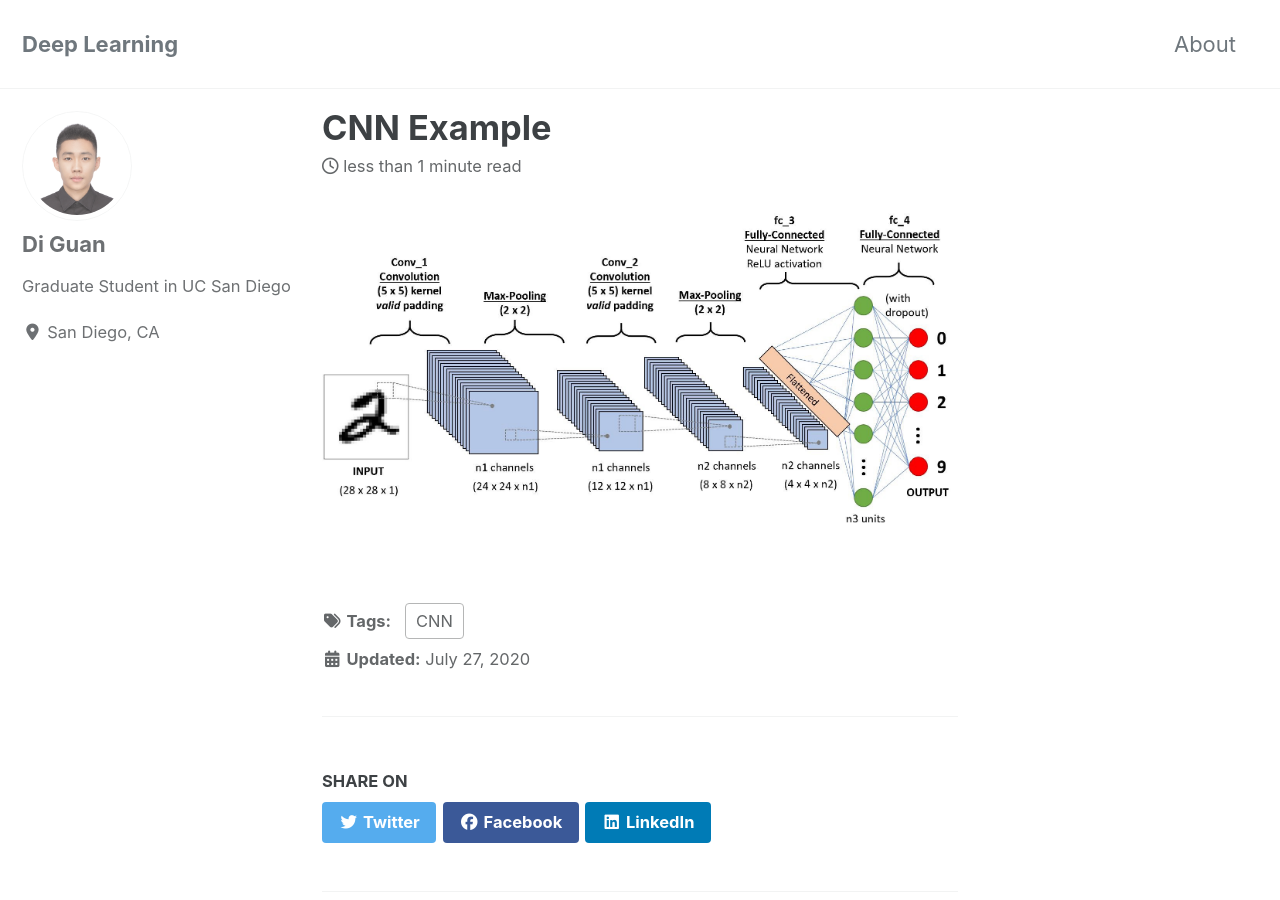
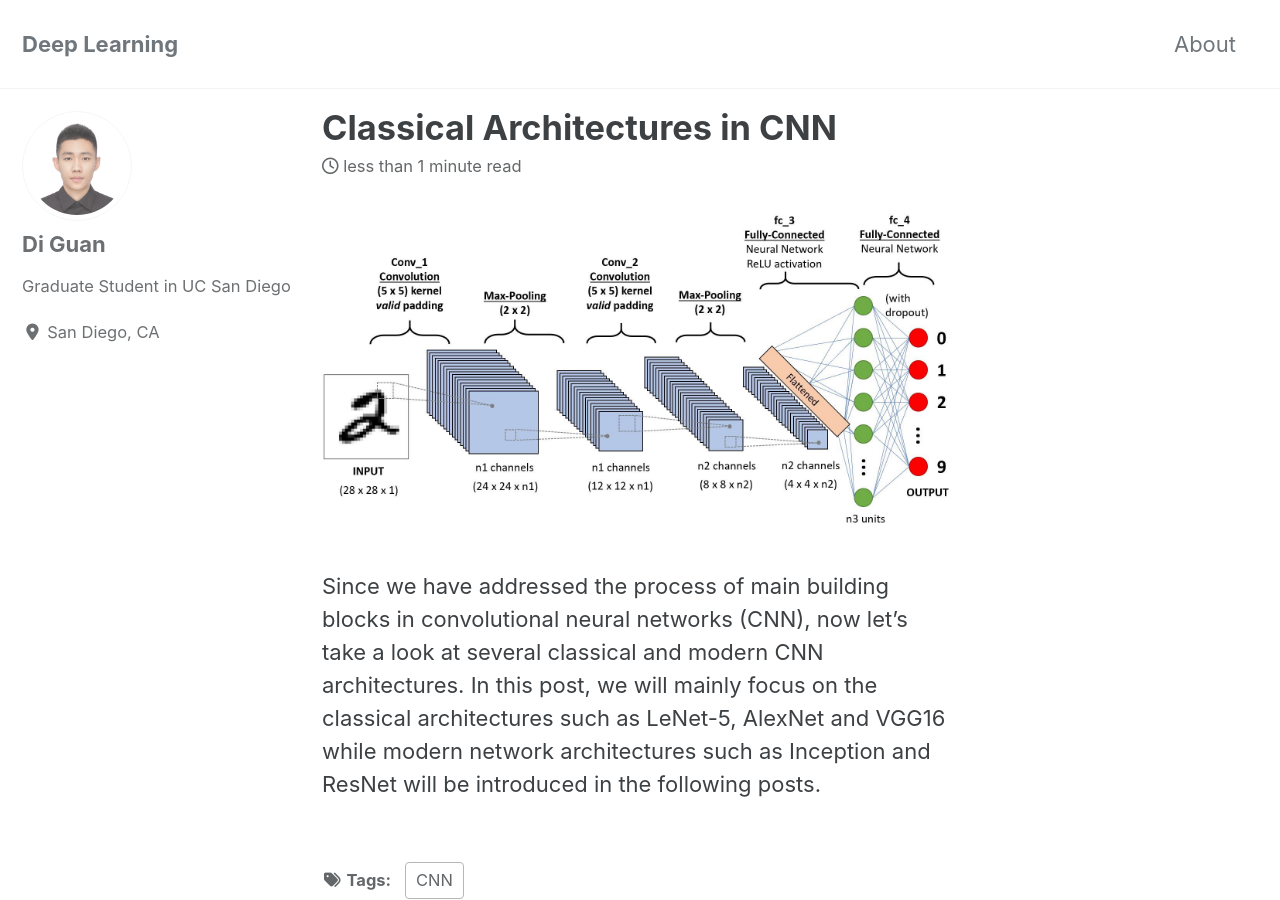
Before and after one commit to guandi1995/guandi1995.github.io, a Jekyll site: the page built from _posts/2020-07-27-CNN Example.md, in a window 1280 px wide and 900 px high. Built offline with Jekyll 4.4.1, drawn with Linux system fonts in a browser that asks for light colours; cached includes are drawn as plain includes; nearby versions of some CDN libraries.

Commit message:
cnn_example

```diff
--- a/_posts/2020-07-27-CNN Example.md
+++ b/_posts/2020-07-27-CNN Example.md
@@ -1,9 +1,11 @@
 ---
-title: "CNN Example"
+title: "Classical Architectures in CNN"
 date: 2020-07-27
 tags: [CNN]
 
 excerpt: "Deep Learning"
 mathjax: "true"
 ---
-<img src="{{ site.url }}{{ site.baseurl }}/images/CNN_example/header_img.jpeg" alt="">
+<img src="{{ site.url }}{{ site.baseurl }}/images/classical_cnn/header_img.jpeg" alt="">
+
+Since we have addressed the process of main building blocks in convolutional neural networks (CNN), now let's take a look at several classical and modern CNN architectures. In this post, we will mainly focus on the classical architectures such as  LeNet-5, AlexNet and VGG16 while modern network architectures such as Inception and ResNet will be introduced in the following posts.
```
Also changed, not shown: images/classical_cnn/header_img.jpeg (renamed from images/CNN_example/header_img.jpeg).
